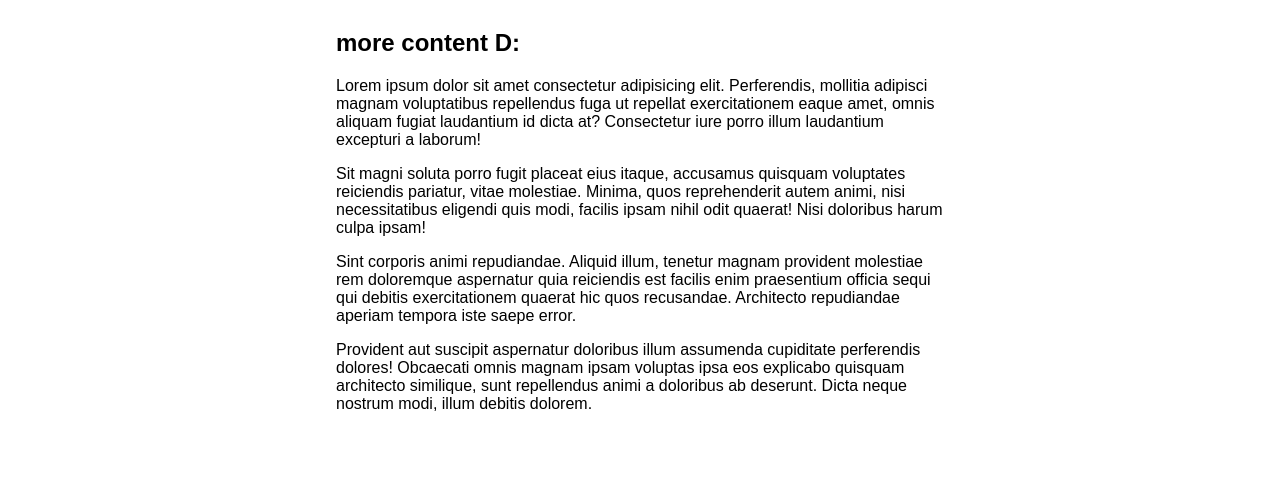
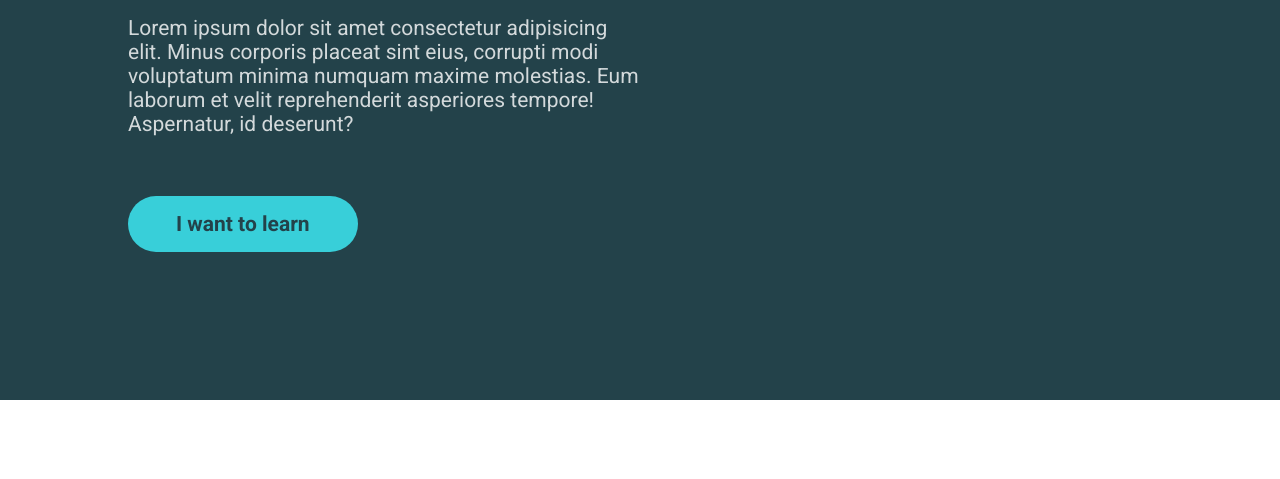
Before and after one commit to saysonjerald/css-responsive-challenge, a plain HTML site: page index.html in a window 1280 px wide. Shown: the part 364-843 px from the top of the page. After the commit the page ends 800 px from the top, so only its background shows below. Drawn offline with Linux system fonts and the light colour scheme.

Commit message:
Status: Initial

```diff
--- a/index.html
+++ b/index.html
@@ -2,54 +2,30 @@
 <html lang="en">
   <head>
     <meta charset="UTF-8" />
+    <meta http-equiv="X-UA-Compatible" content="IE=edge" />
     <meta name="viewport" content="width=device-width, initial-scale=1.0" />
-    <title>Day 01</title>
-
+    <title>Document</title>
     <link rel="stylesheet" href="style.css" />
+    <link rel="preconnect" href="https://fonts.googleapis.com" />
+    <link rel="preconnect" href="https://fonts.gstatic.com" crossorigin />
+    <link
+      href="https://fonts.googleapis.com/css2?family=Roboto:wght@400;700;900&display=swap"
+      rel="stylesheet"
+    />
   </head>
   <body>
-    <div class="container darkmode">
-      <div class="intro-content">
+    <div class="header">
+      <div class="container">
         <div class="content">
-          <h1>Lorem ipsum dolor sit.</h1>
+          <h1>Responsive layouts don't have to be a struggle</h1>
           <p>
-            Lorem ipsum dolor sit amet consectetur adipisicing elit.
-            Exercitationem aspernatur distinctio laudantium dolores. Nulla
-            quibusdam reprehenderit eum sit minus aliquid!
+            Lorem ipsum dolor sit amet consectetur adipisicing elit. Minus
+            corporis placeat sint eius, corrupti modi voluptatum minima numquam
+            maxime molestias. Eum laborum et velit reprehenderit asperiores
+            tempore! Aspernatur, id deserunt?
           </p>
+          <a href="#">I want to learn</a>
         </div>
-      </div>
-    </div>
-
-    <div class="container">
-      <div class="intro-content">
-        <h2>more content D:</h2>
-        <p>
-          Lorem ipsum dolor sit amet consectetur adipisicing elit. Perferendis,
-          mollitia adipisci magnam voluptatibus repellendus fuga ut repellat
-          exercitationem eaque amet, omnis aliquam fugiat laudantium id dicta
-          at? Consectetur iure porro illum laudantium excepturi a laborum!
-        </p>
-        <p>
-          Sit magni soluta porro fugit placeat eius itaque, accusamus quisquam
-          voluptates reiciendis pariatur, vitae molestiae. Minima, quos
-          reprehenderit autem animi, nisi necessitatibus eligendi quis modi,
-          facilis ipsam nihil odit quaerat! Nisi doloribus harum culpa ipsam!
-        </p>
-        <p>
-          Sint corporis animi repudiandae. Aliquid illum, tenetur magnam
-          provident molestiae rem doloremque aspernatur quia reiciendis est
-          facilis enim praesentium officia sequi qui debitis exercitationem
-          quaerat hic quos recusandae. Architecto repudiandae aperiam tempora
-          iste saepe error.
-        </p>
-        <p>
-          Provident aut suscipit aspernatur doloribus illum assumenda cupiditate
-          perferendis dolores! Obcaecati omnis magnam ipsam voluptas ipsa eos
-          explicabo quisquam architecto similique, sunt repellendus animi a
-          doloribus ab deserunt. Dicta neque nostrum modi, illum debitis
-          dolorem.
-        </p>
       </div>
     </div>
   </body>
--- a/solution/style.css
+++ /dev/null
@@ -1,24 +0,0 @@
-* {
-  box-sizing: border-box;
-}
-
-body {
-  margin: 0;
-  font-family: sans-serif;
-}
-
-.container {
-  width: 80%;
-  max-width: 750px;
-  margin: 0 auto;
-}
-
-.intro {
-  background: #23424a;
-  color: white;
-  padding: 50px 0;
-}
-
-.intro-content {
-  width: 50%;
-}
--- a/style.css
+++ b/style.css
@@ -21,21 +21,46 @@
 body {
   margin: 0;
   font-family: sans-serif;
+  font-family: "Roboto", sans-serif;
 }
 
-.darkmode {
-  background: #23424a;
-  color: white;
+.header {
+  background-color: #23424a;
+  display: flex;
+  align-items: center;
+  padding: 148px 0;
 }
 
 .container {
-  padding: 50px 0;
+  width: 80%;
+  margin: 0 auto;
 }
 
-.intro-content {
-  max-width: 768px;
-  margin: 0 auto;
-  padding: 0 5rem;
+.container h1 {
+  font-size: 3rem;
+  font-weight: 900;
+  color: #fff;
+  line-height: 56px;
+}
+.container p {
+  font-size: 1.3125rem;
+  font-weight: 400;
+  color: rgba(255, 255, 255, 0.8);
+  margin-bottom: 60px;
+}
+.container a {
+  display: inline-block;
+  font-size: 1.3125rem;
+  font-weight: 700;
+  text-decoration: none;
+  color: #23424a;
+  background-color: #38cfd9;
+  padding: 16px 48px;
+  border-radius: 30px;
+}
+
+.container a:hover {
+  background-color: #7ff5fd;
 }
 
 .content {
```
Also changed, not shown: solution/index.html (deleted, +0 -52 lines).
